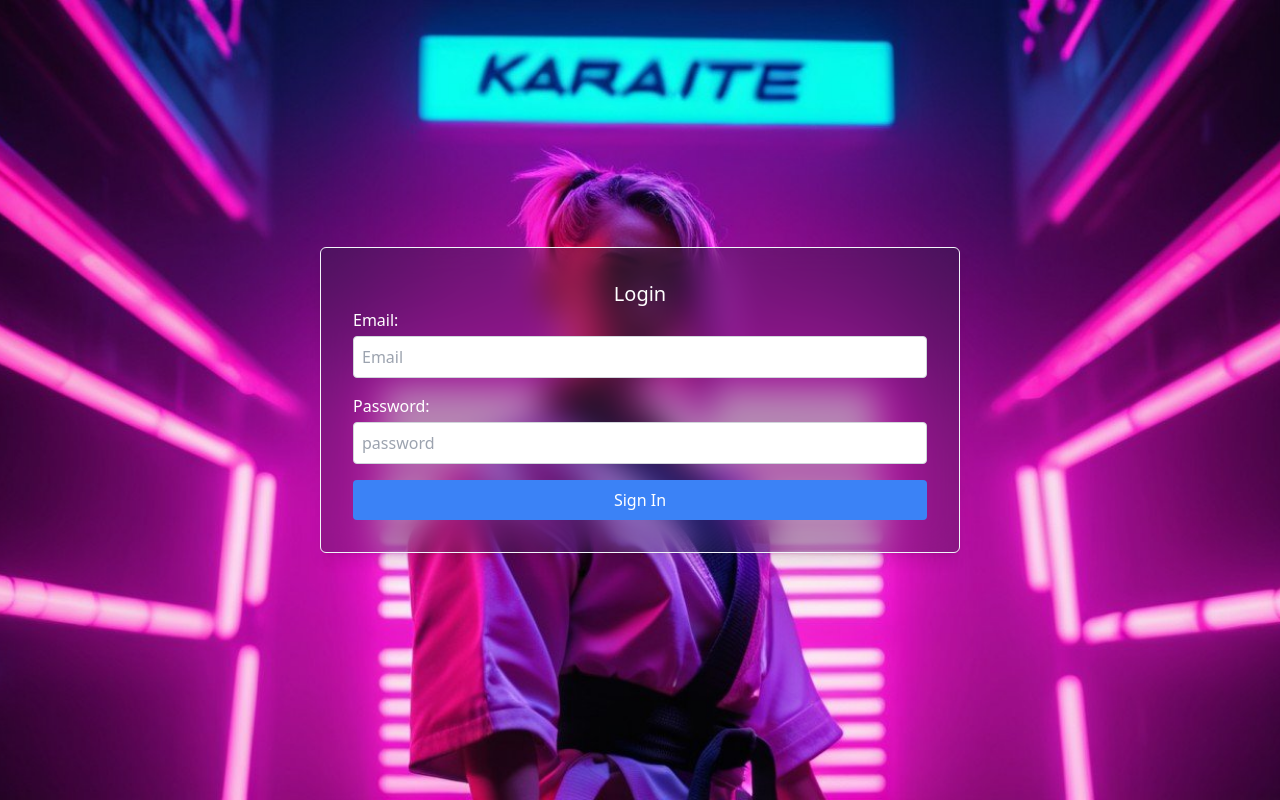
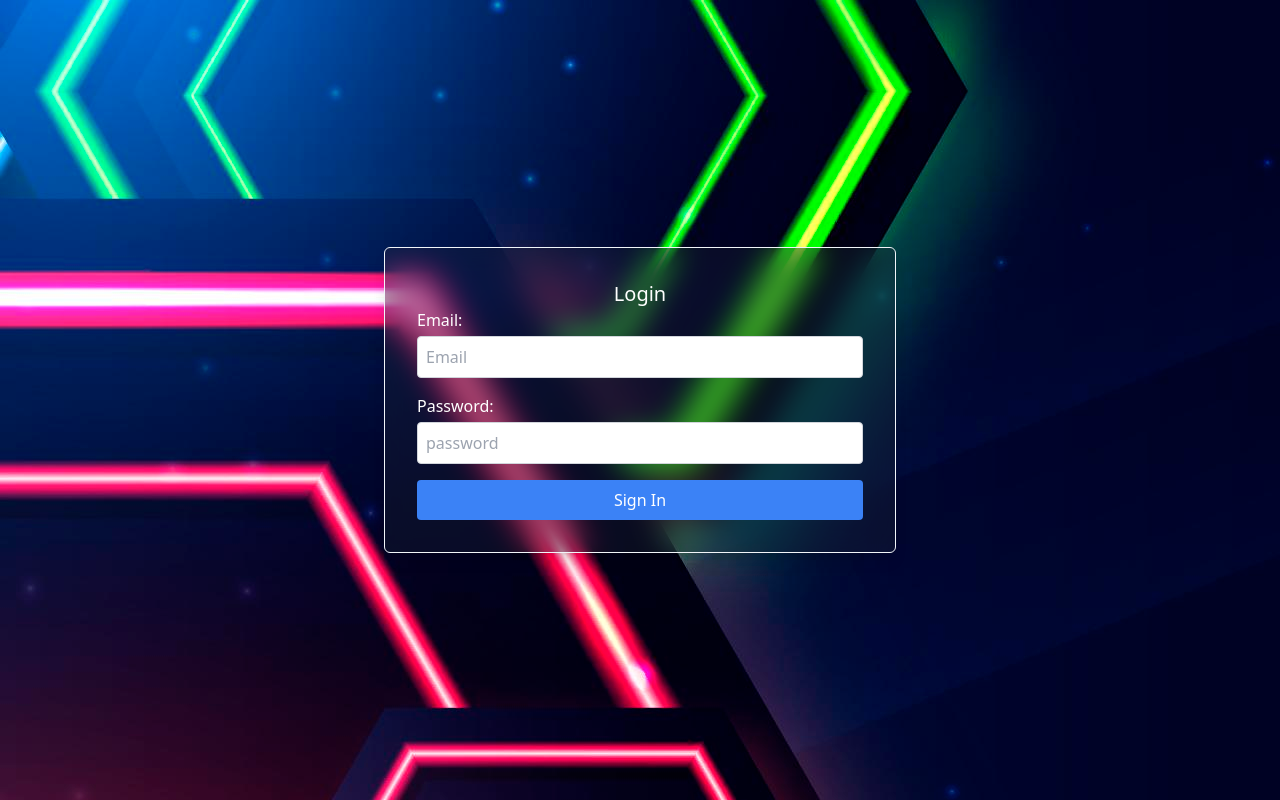
Before and after one commit to boobalan3484/bk-adminmodule, a React (Vite) app: page / in a window 1280 px wide. Built offline with nearby package versions, Linux system fonts and the light colour scheme.

Commit message:
background image problem solved

```diff
--- a/src/Components/Login.jsx
+++ b/src/Components/Login.jsx
@@ -43,8 +43,8 @@ function LoginForm() {
   // };
 
   return (
-    <div className=" text-white h-[100vh] flex justify-center items-center bg-cover  md:bg-cover sm:bg-cover md:bg-hero-pattern bg-center bg-footer-texture">
-      <div className=" bg-slate-800 border w-[85vw] h-max portrait:h-max border-slate-100 rounded-md p-8 shadow-lg backdrop-filter backdrop-blur-lg bg-opacity-30 md:w-[70vw] md:h-fit md:portrait:h-max sm:portrait:h-max sm:h-max lg:h-max lg:w-[60vw] xl:w-[50vw] xl:h-max 2xl:w-[45vw] 2xl:portrait:h-max   2xl:h-max  ">
+    <div className=" text-white h-[100vh] flex justify-center items-center bg-small  md:bg-hero ">
+      <div className=" bg-slate-800 border w-[85vw] h-max portrait:h-max border-slate-100 rounded-md p-8 shadow-lg backdrop-filter backdrop-blur-lg bg-opacity-30 md:w-[70vw] md:h-fit md:portrait:h-max sm:portrait:h-max sm:h-max lg:h-max lg:w-[60vw] xl:w-[40vw] xl:h-max 2xl:w-[35vw] 2xl:portrait:h-max   2xl:h-max  ">
         <h1 className=" text-center text-white font-extralight text-xl">
           Login
         </h1>
--- a/src/index.css
+++ b/src/index.css
@@ -1,3 +1,12 @@
 @tailwind base;
 @tailwind components;
 @tailwind utilities;
+
+.bg-hero {
+  background-image: url(./Assets/1.jpg);
+  background-repeat: no-repeat;
+  background-size: cover;
+}
+.bg-small {
+  background-image: url(./Assets/9.jpg);
+}
--- a/tailwind.config.js
+++ b/tailwind.config.js
@@ -9,12 +9,12 @@ export default {
 
     extend: {
       backgroundImage: () => ({
-        'hero-pattern': "url('./src/Assets/1.jpg')",
-        'footer-texture': "url('./src/Assets/9.jpg')",
-        'form-texture': "url('./src/Assets/3.jpg')",
-        'form-pattern': "url('./src/Assets/8.jpg')",
-        'png-pattern': "url('./src/Assets/png.png')",
-        'pencil':"url('./src/Assets/pencil.png')"
+        // 'hero-pattern': "url('./src/Assets/1.jpg')",
+        // 'footer-texture': "url('./src/Assets/9.jpg')",
+        // 'form-texture': "url('./src/Assets/3.jpg')",
+        // 'form-pattern': "url('./src/Assets/8.jpg')",
+        // 'png-pattern': "url('./src/Assets/png.png')",
+        // 'pencil':"url('./src/Assets/pencil.png')"
 
       })
     },
```
